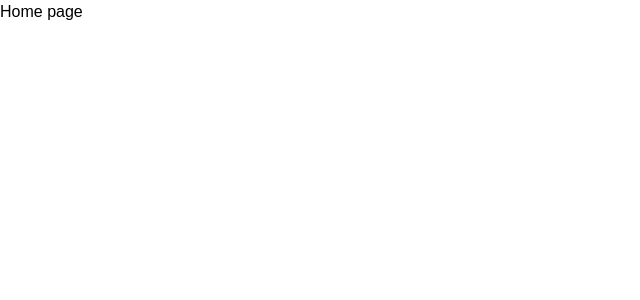
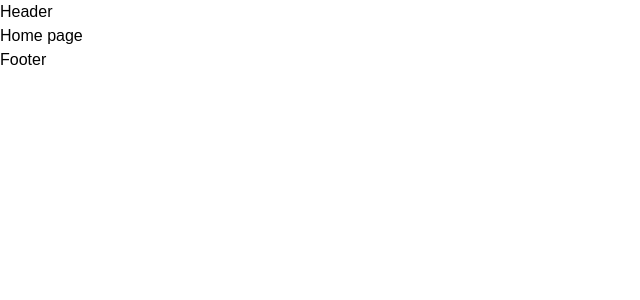
Before and after one commit to prodjohnper/octo-app, a Next.js app: page / in a window 1280 px wide. Shown: the top 300 px of the page, without its empty margins (0-640 px from the left). Built offline with nearby package versions, Linux system fonts and the light colour scheme.

Commit message:
Add - Created `Header.tsx` and `Footer.tsx`. Updated `layout.tsx` file

```diff
--- a/src/app/layout.tsx
+++ b/src/app/layout.tsx
@@ -1,5 +1,9 @@
 import type { Metadata } from "next";
 import "./globals.css";
+
+// Components
+import Header from "@/components/Header";
+import Footer from "@/components/Footer";
 
 export const metadata: Metadata = {
   title: "Create Next App",
@@ -16,9 +20,11 @@ export default function RootLayout({
       <body
         className="flex flex-col h-screen"
       >
-        <div className="flex-grow p-5">
+        <Header />
+        <div className="flex-grow">
           {children}
         </div>
+        <Footer />
       </body>
     </html>
   );
--- /dev/null
+++ b/src/components/Footer.tsx
@@ -0,0 +1,9 @@
+const Footer = () => {
+  return (
+    <footer className="p-5">
+      <p>Footer</p>
+    </footer>
+  )
+}
+
+export default Footer
--- /dev/null
+++ b/src/components/Header.tsx
@@ -0,0 +1,9 @@
+const Header = () => {
+  return (
+    <header className="p-5">
+      <h1>Header</h1>
+    </header>
+  )
+}
+
+export default Header
```
